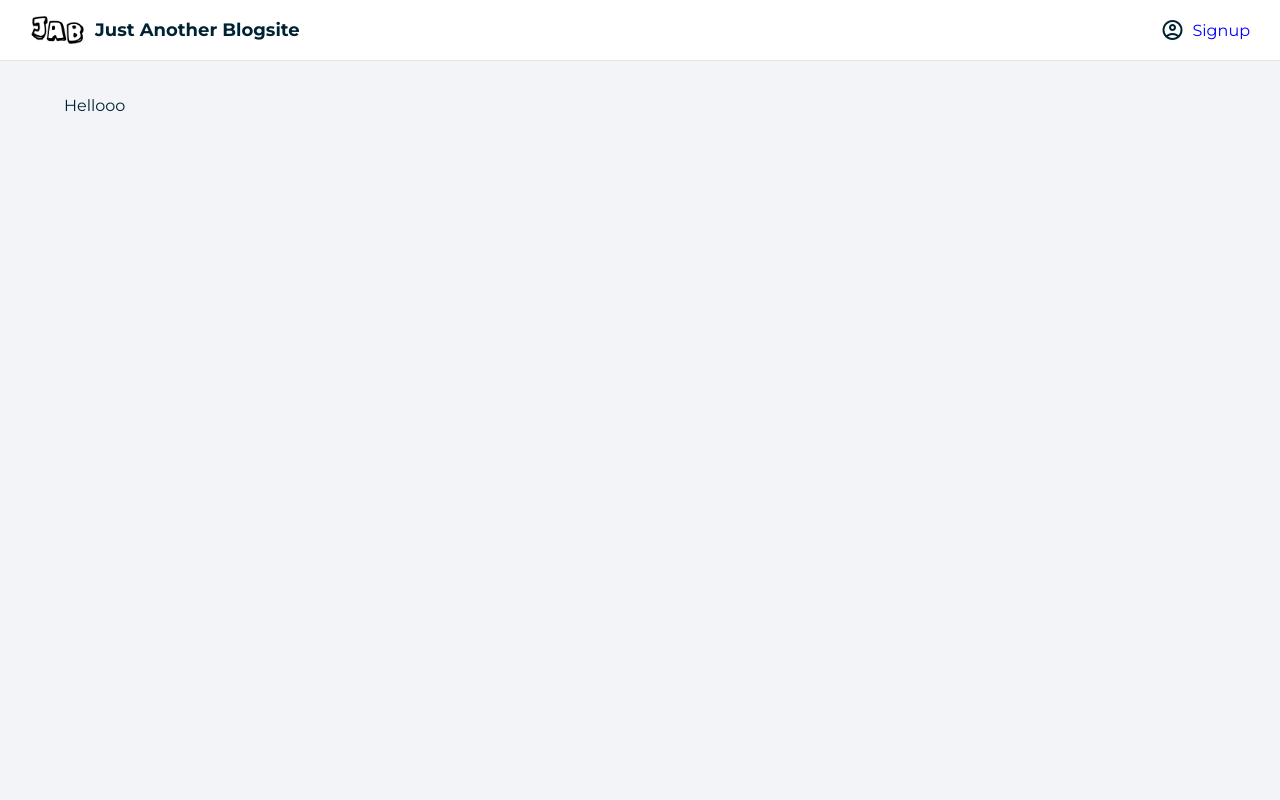
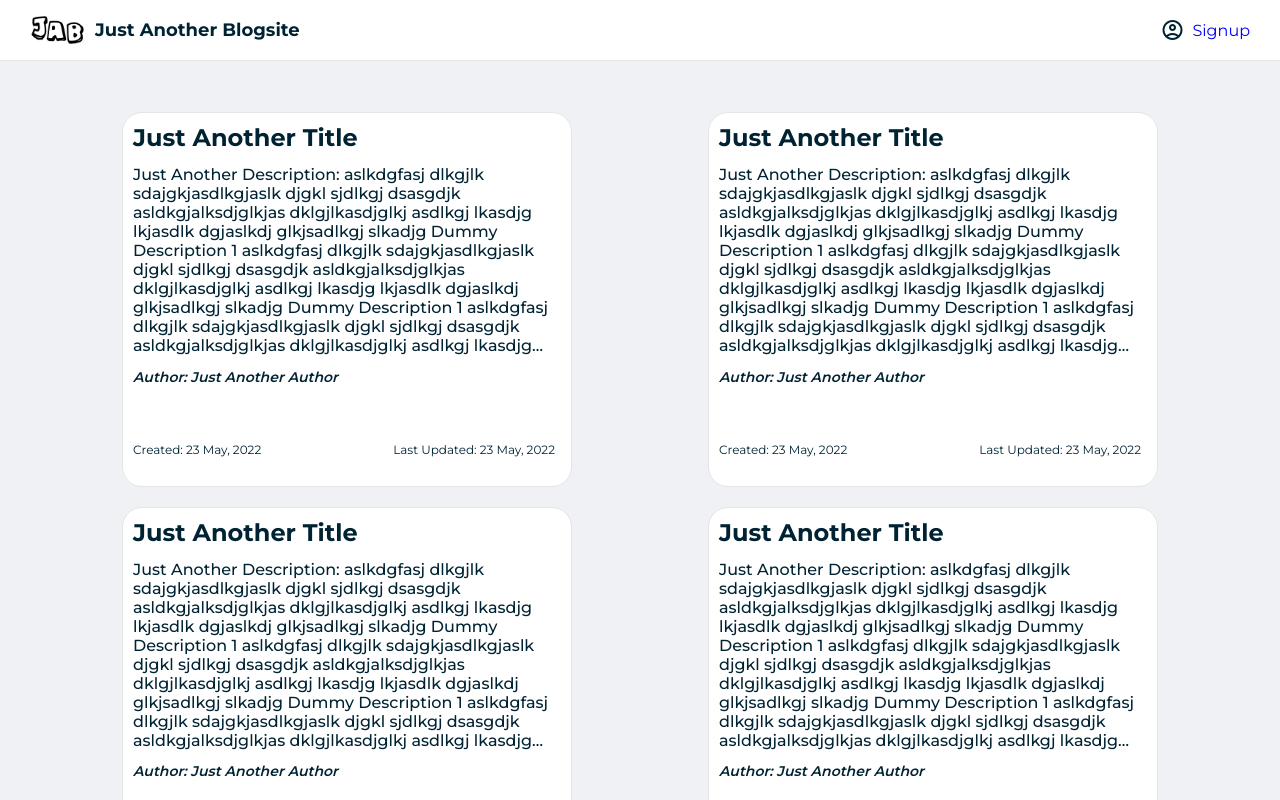
Before and after one commit to s-da-sailor/blog-site-frontend, a React (Create React App) app: page / in a window 1280 px wide. Shown: the top 800 px of the page. Built offline with nearby package versions, Linux system fonts and the light colour scheme.

Commit message:
Issue1: Create Story and Stories Component

```diff
--- a/src/components/App.js
+++ b/src/components/App.js
@@ -4,11 +4,9 @@ import Home from './pages/Home';
 
 function App() {
   return (
-    <div className="App">
-      <Layout>
-        <Home />
-      </Layout>
-    </div>
+    <Layout>
+      <Home />
+    </Layout>
   );
 }
 
--- a/src/components/Stories.js
+++ b/src/components/Stories.js
@@ -0,0 +1,16 @@
+import classes from '../styles/Stories.module.css';
+import Story from './Story';
+
+export default function Stories() {
+  return (
+    <div className={classes.stories}>
+      <Story />
+      <Story />
+      <Story />
+      <Story />
+      <Story />
+      <Story />
+      <Story />
+    </div>
+  );
+}
--- /dev/null
+++ b/src/components/Story.js
@@ -0,0 +1,29 @@
+import classes from '../styles/Story.module.css';
+
+export default function Story() {
+  return (
+    <a href="story.html">
+      <div className={classes.story}>
+        <h2 className={classes.title}>Just Another Title</h2>
+        <p className={classes.description}>
+          Just Another Description: aslkdgfasj dlkgjlk sdajgkjasdlkgjaslk djgkl sjdlkgj dsasgdjk asldkgjalksdjglkjas
+          dklgjlkasdjglkj asdlkgj lkasdjg lkjasdlk dgjaslkdj glkjsadlkgj slkadjg Dummy Description 1 aslkdgfasj dlkgjlk
+          sdajgkjasdlkgjaslk djgkl sjdlkgj dsasgdjk asldkgjalksdjglkjas dklgjlkasdjglkj asdlkgj lkasdjg lkjasdlk
+          dgjaslkdj glkjsadlkgj slkadjg Dummy Description 1 aslkdgfasj dlkgjlk sdajgkjasdlkgjaslk djgkl sjdlkgj dsasgdjk
+          asldkgjalksdjglkjas dklgjlkasdjglkj asdlkgj lkasdjg lkjasdlk dgjaslkdj glkjsadlkgj slkadjg Dummy Description 1
+          aslkdgfasj dlkgjlk sdajgkjasdlkgjaslk djgkl sjdlkgj dsasgdjk asldkgjalksdjglkjas dklgjlkasdjglkj asdlkgj
+          lkasdjg lkjasdlk dgjaslkdj glkjsadlkgj slkadjg Dummy Description 1 aslkdgfasj dlkgjlk sdajgkjasdlkgjaslk djgkl
+          sjdlkgj dsasgdjk asldkgjalksdjglkjas dklgjlkasdjglkj asdlkgj lkasdjg lkjasdlk dgjaslkdj glkjsadlkgj slkadjg{' '}
+          Dummy Description 1 aslkdgfasj dlkgjlk sdajgkjasdlkgjaslk djgkl sjdlkgj dsasgdjk asldkgjalksdjglkjas
+          dklgjlkasdjglkj asdlkgj lkasdjg lkjasdlk dgjaslkdj glkjsadlkgj slkadjg{' '}
+        </p>
+        <p className={classes.author}>Author: Just Another Author</p>
+        <p className={classes.continueReading}>CLICK TO CONTINUE READING...</p>
+        <div className={classes.qmeta}>
+          <p className={classes.createdAt}>Created: 23 May, 2022</p>
+          <p className={classes.updatedAt}>Last Updated: 23 May, 2022</p>
+        </div>
+      </div>
+    </a>
+  );
+}
--- a/src/components/pages/Home.js
+++ b/src/components/pages/Home.js
@@ -1,3 +1,9 @@
+import Stories from '../Stories';
+
 export default function Home() {
-  return <div>Hellooo</div>;
+  return (
+    <div>
+      <Stories />
+    </div>
+  );
 }
--- a/src/styles/App.css
+++ b/src/styles/App.css
@@ -2,7 +2,7 @@
 @import url('https://fonts.googleapis.com/css2?family=Montserrat:wght@400;500;600;700&display=swap');
 
 :root {
-  --bodyBackground: #f2f4f8;
+  --bodyBackground: #f0f1f5;
   --successGreen: #00ff84;
   --dangerRed: #ffc0c7;
   --questionBG: #e4e8ee;
--- /dev/null
+++ b/src/styles/Stories.module.css
@@ -0,0 +1,15 @@
+.stories {
+  width: 100%;
+  display: grid;
+  margin: 3rem auto;
+  grid-template-columns: repeat(auto-fit, minmax(400px, 1fr));
+  justify-items: center;
+  gap: 20px;
+  row-gap: 20px;
+}
+
+@media only screen and (max-width: 600px) {
+  .stories {
+    width: 90%;
+  }
+}
--- /dev/null
+++ b/src/styles/Story.module.css
@@ -0,0 +1,64 @@
+.story {
+  max-width: 450px;
+  height: fit-content;
+  background-color: #fff;
+  border: 1px solid #e5e5e5;
+  padding: 10px;
+  border-radius: 20px;
+  cursor: pointer;
+  padding-bottom: 1rem;
+}
+
+.story:hover {
+  box-shadow: 0 0 15px 0 #949494;
+}
+
+.story p {
+  font-size: 16px;
+  font-weight: 500;
+  margin: 0.8rem 0;
+  display: -webkit-box;
+  -webkit-box-orient: vertical;
+  -webkit-line-clamp: 10;
+  overflow: hidden;
+}
+
+.story img {
+  width: 100%;
+  object-fit: cover;
+}
+
+.story .qmeta {
+  display: flex;
+  justify-content: space-between;
+  padding-right: 6px;
+}
+
+.story .qmeta p {
+  font-size: 12px;
+  font-weight: 400;
+}
+
+.story .author {
+  font-size: 14px;
+  font-style: italic;
+  font-weight: 510;
+}
+
+.story .continueReading {
+  opacity: 0;
+  color: blue;
+  font-size: 14px;
+}
+
+.story:hover .continueReading {
+  opacity: 1;
+  color: blue;
+  font-size: 14px;
+}
+
+@media only screen and (max-width: 600px) {
+  .story {
+    width: 100%;
+  }
+}
```
Also changed, not shown: src/assets/images/3.jpg (added).
